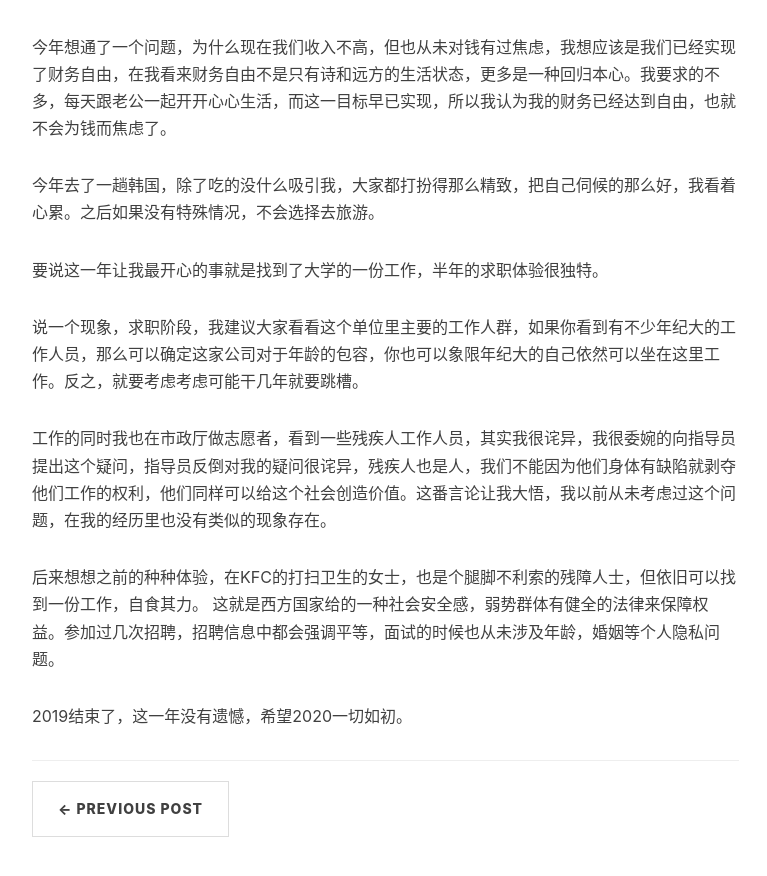
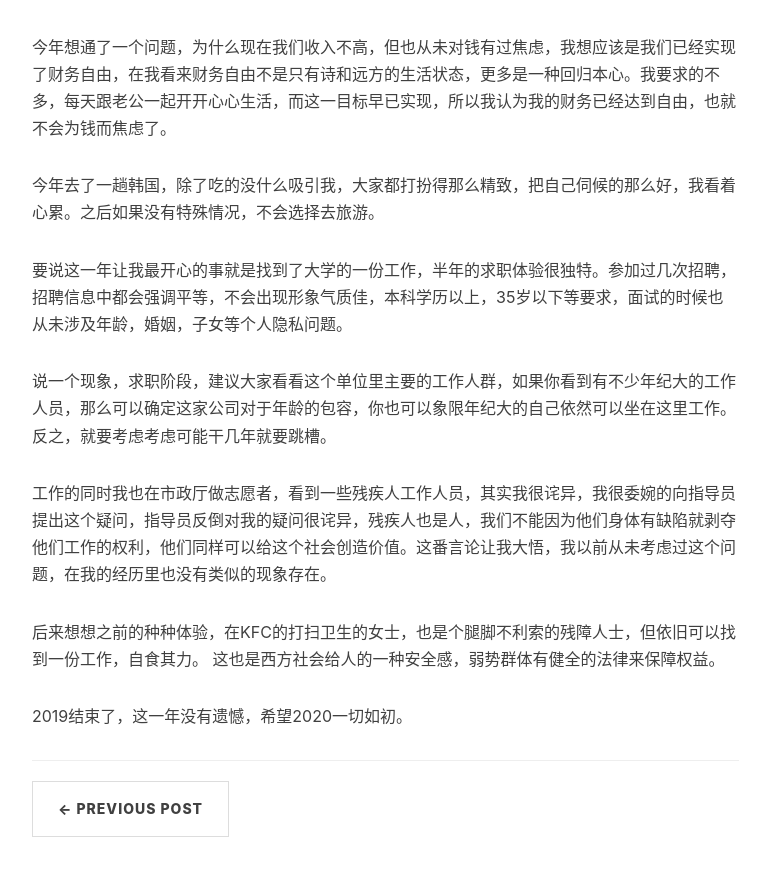
Before and after one commit to LingLinyp/LingLinyp.github.io, a Jekyll site: the page built from _posts/2019-12-31-Bye-2019.md, in a window 1280 px wide and 900 px high, scrolled down 1244 px. Shown: the top 876 px of the window, without its empty margins (233-1000 px from the left). Built offline with Jekyll 4.4.1, drawn with Linux system fonts in a browser that asks for light colours; comment, search, counter and statistics services are not loaded; some of the changed text lies outside the part shown.

Commit message:
new-post-update

```diff
--- a/_posts/2019-12-31-Bye-2019.md
+++ b/_posts/2019-12-31-Bye-2019.md
@@ -1,7 +1,7 @@
 ---
 layout: post
 title: 再见，2019
-subtitle: Bye,2019
+subtitle: Bye, 2019
 tags:
     - 生活
     - 随笔
@@ -27,13 +27,13 @@ category: Life
 
 今年去了一趟韩国，除了吃的没什么吸引我，大家都打扮得那么精致，把自己伺候的那么好，我看着心累。之后如果没有特殊情况，不会选择去旅游。
 
-要说这一年让我最开心的事就是找到了大学的一份工作，半年的求职体验很独特。
+要说这一年让我最开心的事就是找到了大学的一份工作，半年的求职体验很独特。参加过几次招聘，招聘信息中都会强调平等，不会出现形象气质佳，本科学历以上，35岁以下等要求，面试的时候也从未涉及年龄，婚姻，子女等个人隐私问题。
 
-说一个现象，求职阶段，我建议大家看看这个单位里主要的工作人群，如果你看到有不少年纪大的工作人员，那么可以确定这家公司对于年龄的包容，你也可以象限年纪大的自己依然可以坐在这里工作。反之，就要考虑考虑可能干几年就要跳槽。
+说一个现象，求职阶段，建议大家看看这个单位里主要的工作人群，如果你看到有不少年纪大的工作人员，那么可以确定这家公司对于年龄的包容，你也可以象限年纪大的自己依然可以坐在这里工作。反之，就要考虑考虑可能干几年就要跳槽。
 
 工作的同时我也在市政厅做志愿者，看到一些残疾人工作人员，其实我很诧异，我很委婉的向指导员提出这个疑问，指导员反倒对我的疑问很诧异，残疾人也是人，我们不能因为他们身体有缺陷就剥夺他们工作的权利，他们同样可以给这个社会创造价值。这番言论让我大悟，我以前从未考虑过这个问题，在我的经历里也没有类似的现象存在。
 
 后来想想之前的种种体验，在KFC的打扫卫生的女士，也是个腿脚不利索的残障人士，但依旧可以找到一份工作，自食其力。
-这就是西方国家给的一种社会安全感，弱势群体有健全的法律来保障权益。参加过几次招聘，招聘信息中都会强调平等，面试的时候也从未涉及年龄，婚姻等个人隐私问题。
+这也是西方社会给人的一种安全感，弱势群体有健全的法律来保障权益。
 
 2019结束了，这一年没有遗憾，希望2020一切如初。
```
